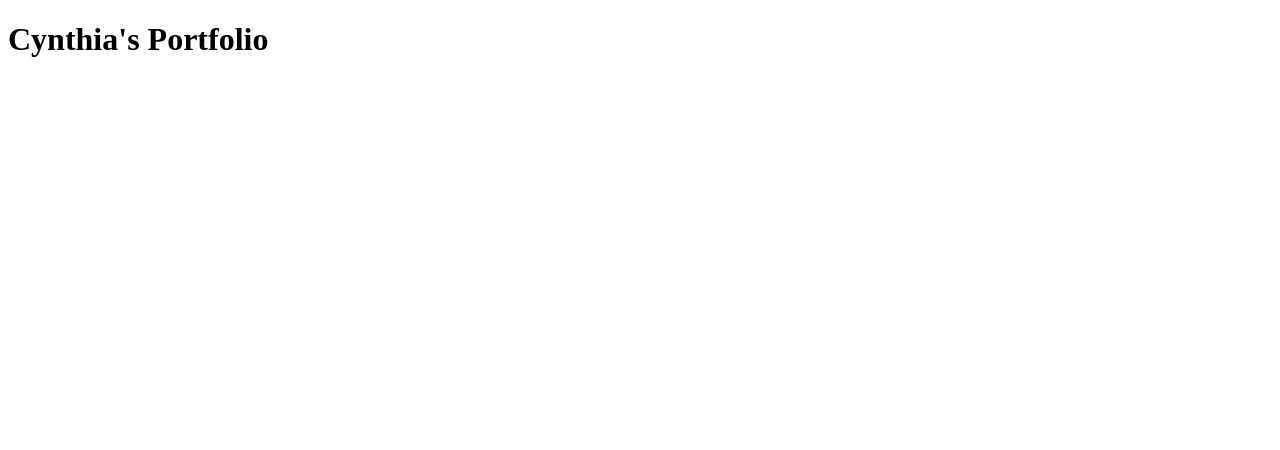
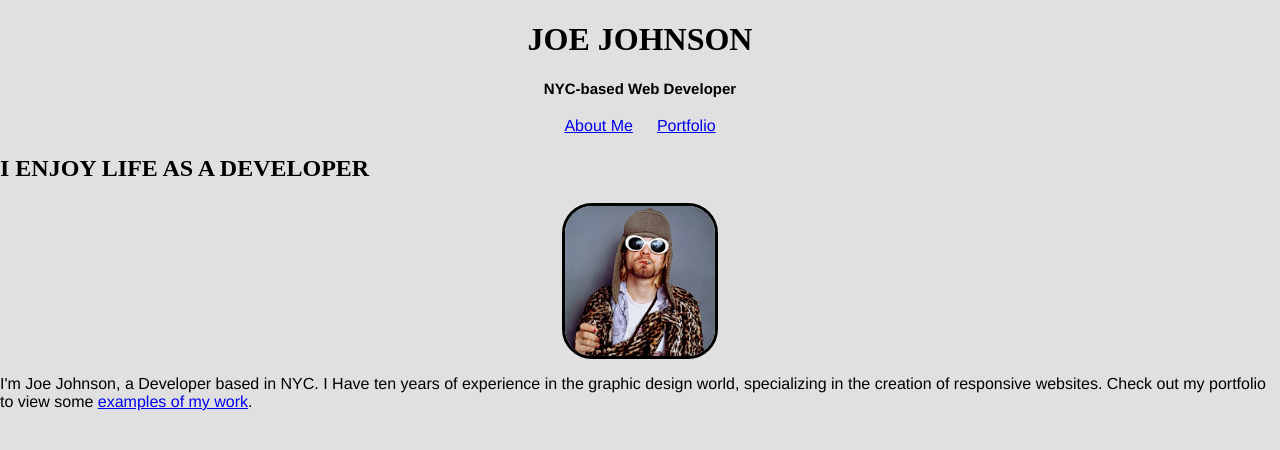
Before and after one commit to cynthiachen88/ga-syd-fewd-19-assignment-1, a plain HTML site: page index.html in a window 1280 px wide. Drawn offline with nearby package versions, Linux system fonts and the light colour scheme.

Commit message:
Commit 2

```diff
--- /dev/null
+++ b/css/style.css
@@ -0,0 +1,38 @@
+body {
+    background-color: #E0E0E0;
+}
+
+h1 {
+    text-align: center;
+    font-family: baskerville;
+
+}
+h4 {
+    text-align: center;
+    font-family: helvetica;
+    font-size: 15px;
+}
+
+ul {
+    text-align: center;
+    padding:inherit;
+}
+li {
+    font-family: helvetica;
+    display: inline;
+    padding: 10px;
+}
+
+h2 {
+    font-family: baskerville;
+}
+p {
+    font-family: helvetica;
+}
+img {
+    display: block;
+    margin-left: auto;
+    margin-right: auto;
+    border: 3px solid #000;
+    border-radius: 30px;
+}
--- /dev/null
+++ b/css/style2.css
@@ -0,0 +1,32 @@
+body {
+    background-color: #E0E0E0;
+}
+
+h1 {
+    text-align: center;
+    font-family: baskerville;
+
+}
+h4 {
+    text-align: center;
+    font-family: helvetica;
+    font-size: 15px;
+}
+
+ul {
+    text-align: center;
+    padding:inherit;
+}
+li {
+    font-family: helvetica;
+    display: inline;
+    padding: 10px;
+}
+    h3 {
+    text-align: center;
+    font-family: baskerville;
+}
+h2 {
+    text-align: center;
+    font-family: baskerville;
+}
--- a/index.html
+++ b/index.html
@@ -1,9 +1,36 @@
 <!DOCTYPE html>
 <html>
     <head>
-    <title>Portfolio</title>
+            <title>NYC Web Developer | Joe Johnson</title>
+            <link href="/assets/normalize.css" rel="stylesheet">
+            <link href="css/style.css" rel="stylesheet"
     </head>
-<body>
-    <h1>Cynthia's Portfolio</h1>
-</body>
+    <body>
+        <header>
+        <h1>JOE JOHNSON</h1>
+        <h4>NYC-based Web Developer</h4>
+
+        <ul>
+            <li><a href="/index.html">About Me</a></li>
+            <li><a href="/portfolio.html">Portfolio</a></li>
+        </ul>
+
+        <h2>I ENJOY LIFE AS A DEVELOPER</h2>
+        <img src="img/Kurt-Cobain-Web-Developer.jpg" width="150" height="150">
+        <p>I'm Joe Johnson, a Developer based in NYC. I Have ten years of experience in the graphic design world, specializing in the creation of responsive websites. Check out my portfolio to view some <a href="/portfolio.html">examples of my work</a>.
+        </p>
+        </header>
+    </body>
 </html>
+
+
+<!--
+
+Sample Content
+——-
+
+ABOUT ME PAGE
+
+I ENJOY LIFE AS A DEVELOPER
+
+I'm Joe Johnson, a Developer based in NYC. I Have ten years of experience in the graphic design world, specializing in the creation of responsive websites.
```
Also changed, not shown: portfolio.html (added, +54 -0 lines), README.txt (added), img/Kurt-Cobain-Web-Developer.jpg (added), img/citipix_deliverable.png (added), img/relaxr_deliverable.png (added), img/startup_matchmaker_deliverable.png (added).
